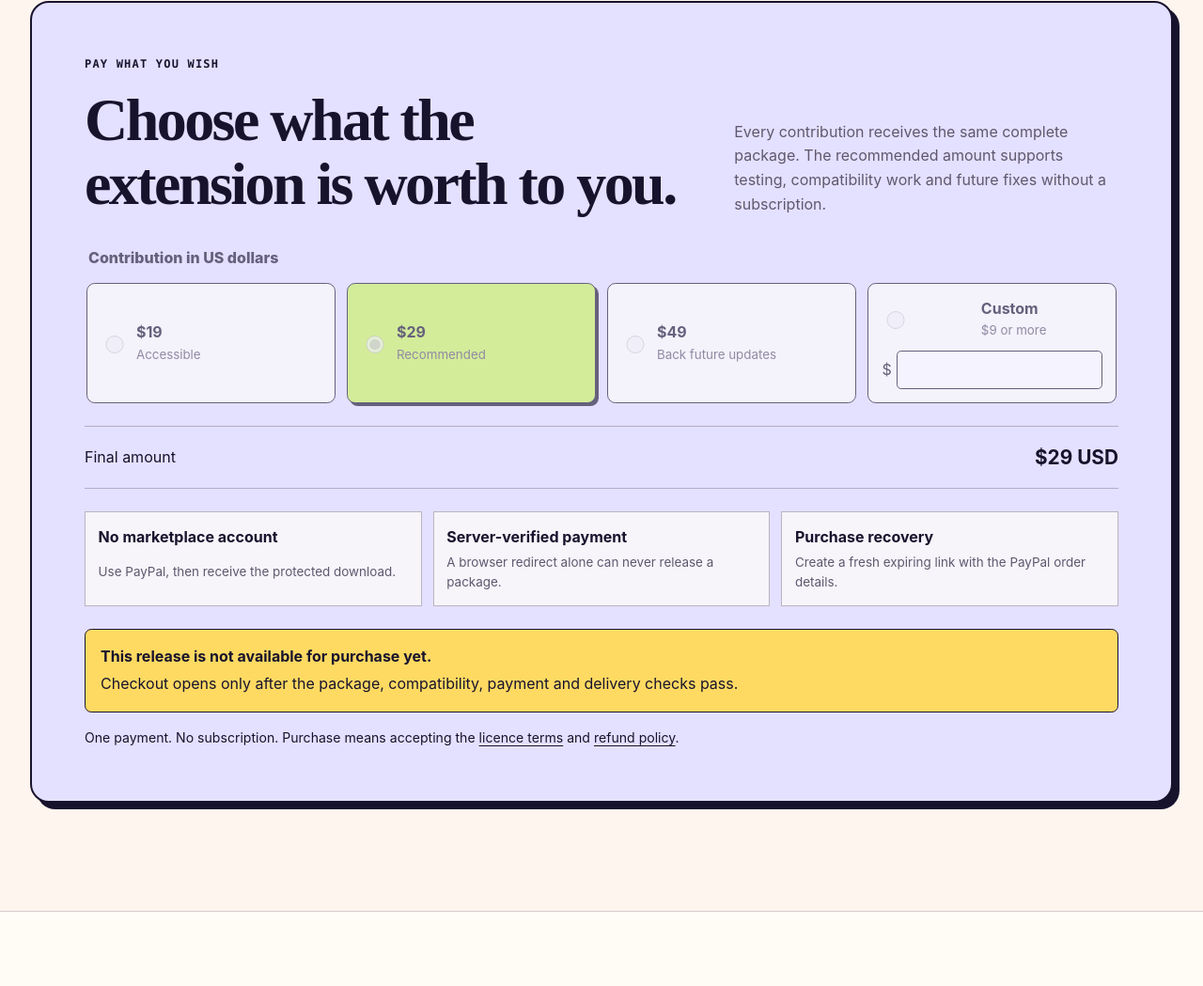
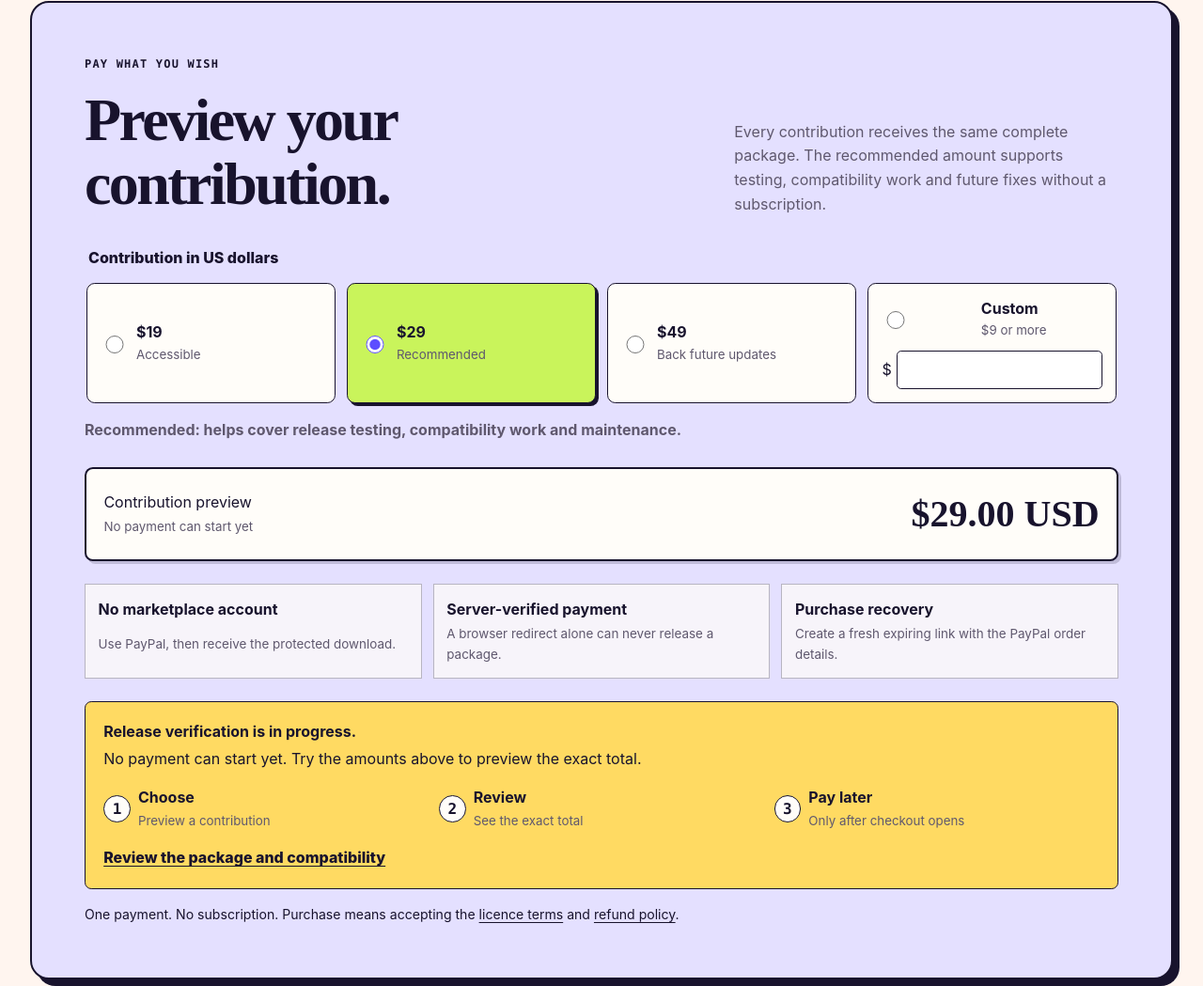
Before and after one commit to pH7Software/website, an Astro site: page /marketplace/community-events-mini in a window 1280 px wide. Shown: the part 2036-3085 px from the top of the page at 94% size. Built offline with nearby package versions, Linux system fonts and the light colour scheme; Astro itself is replaced by a stand-in of ours.

Commit message:
Make paused marketplace pricing genuinely interactive

```diff
--- a/src/components/MarketplaceCheckout.astro
+++ b/src/components/MarketplaceCheckout.astro
@@ -1,7 +1,7 @@
 ---
 import type { MarketplaceProduct } from "../data/marketplace";
 import { marketplace } from "../data/marketplace";
-import { contributionLabel, formatUsd } from "../lib/marketplace.mjs";
+import { contributionLabel, contributionMessage, formatUsd } from "../lib/marketplace.mjs";
 
 type Props = {
   product: MarketplaceProduct;
@@ -20,12 +20,15 @@ const checkoutAvailable = marketplace.checkout.enabled
   data-product-id={product.id}
   data-product-version={product.version}
   data-minimum={product.pricing.minimum}
+  data-suggested={product.pricing.suggested}
   data-api-origin={marketplace.checkout.apiOrigin}
 >
   <div class="checkout-heading">
     <div>
       <p class="eyebrow">Pay what you wish</p>
-      <h2 id="checkout-title">Choose what the extension is worth to you.</h2>
+      <h2 id="checkout-title">
+        {checkoutAvailable ? "Choose what the extension is worth to you." : "Preview your contribution."}
+      </h2>
     </div>
     <p>
       Every contribution receives the same complete package. The recommended amount
@@ -34,7 +37,7 @@ const checkoutAvailable = marketplace.checkout.enabled
   </div>
 
   <form class="contribution-form">
-    <fieldset disabled={!checkoutAvailable}>
+    <fieldset aria-describedby="contribution-feedback">
       <legend>Contribution in US dollars</legend>
       <div class="contribution-options">
         {product.pricing.options.map((amount) => (
@@ -72,8 +75,19 @@ const checkoutAvailable = marketplace.checkout.enabled
       </div>
     </fieldset>
 
+    <p id="contribution-feedback" class="contribution-feedback" data-contribution-message aria-live="polite">
+      {contributionMessage({
+        amount: product.pricing.suggested,
+        minimum: product.pricing.minimum,
+        suggested: product.pricing.suggested,
+      })}
+    </p>
+
     <div class="checkout-summary" aria-live="polite">
-      <p>Final amount</p>
+      <div>
+        <p>{checkoutAvailable ? "Final amount" : "Contribution preview"}</p>
+        <small>{checkoutAvailable ? "Confirmed again by PayPal" : "No payment can start yet"}</small>
+      </div>
       <strong data-final-amount>{formatUsd(product.pricing.suggested)} USD</strong>
     </div>
 
@@ -89,9 +103,17 @@ const checkoutAvailable = marketplace.checkout.enabled
         <paypal-button hidden></paypal-button>
       </>
     ) : (
-      <div class="checkout-paused" role="status">
-        <strong>This release is not available for purchase yet.</strong>
-        <span>Checkout opens only after the package, compatibility, payment and delivery checks pass.</span>
+      <div id="release-status" class="checkout-paused">
+        <div role="status">
+          <strong>Release verification is in progress.</strong>
+          <span>No payment can start yet. Try the amounts above to preview the exact total.</span>
+        </div>
+        <ol class="release-steps">
+          <li><span>1</span><strong>Choose</strong><small>Preview a contribution</small></li>
+          <li><span>2</span><strong>Review</strong><small>See the exact total</small></li>
+          <li><span>3</span><strong>Pay later</strong><small>Only after checkout opens</small></li>
+        </ol>
+        <a href="#package-title">Review the package and compatibility</a>
       </div>
     )}
 
@@ -131,8 +153,6 @@ const checkoutAvailable = marketplace.checkout.enabled
 
   fieldset { padding: 0; border: 0; }
   legend { margin-bottom: 0.8rem; font-weight: 800; }
-  fieldset:disabled { opacity: 0.62; }
-
   .contribution-options {
     display: grid;
     grid-template-columns: repeat(4, minmax(0, 1fr));
@@ -149,7 +169,12 @@ const checkoutAvailable = marketplace.checkout.enabled
     border: 1px solid var(--ink);
     border-radius: 0.55rem;
     background: var(--paper-strong);
+    cursor: pointer;
+    transition: transform 150ms ease, background-color 150ms ease, box-shadow 150ms ease;
   }
+
+  .contribution-option:hover { transform: translateY(-2px); }
+  .contribution-option:focus-within { outline: 3px solid var(--coral); outline-offset: 3px; }
 
   .contribution-option:has(input:checked) {
     background: var(--lime);
@@ -159,6 +184,13 @@ const checkoutAvailable = marketplace.checkout.enabled
   .contribution-option > span:not(.custom-amount) { display: grid; }
   .contribution-option small { color: var(--ink-soft); }
   .contribution-option input[type="radio"] { width: 1.2rem; height: 1.2rem; accent-color: var(--blue); }
+
+  .contribution-feedback {
+    min-height: 1.75rem;
+    margin: 1rem 0 0;
+    color: var(--ink-soft);
+    font-weight: 700;
+  }
 
   .contribution-custom { grid-template-columns: auto auto; }
   .custom-amount {
@@ -184,12 +216,16 @@ const checkoutAvailable = marketplace.checkout.enabled
     justify-content: space-between;
     gap: 1rem;
     margin-block: 1.5rem;
-    padding-block: 1rem;
-    border-block: 1px solid color-mix(in srgb, var(--ink) 25%, transparent);
+    padding: 1rem 1.15rem;
+    border: 2px solid var(--ink);
+    border-radius: 0.55rem;
+    background: var(--paper-strong);
+    box-shadow: 3px 3px 0 color-mix(in srgb, var(--ink) 18%, transparent);
   }
 
   .checkout-summary p { margin-bottom: 0; }
-  .checkout-summary strong { font-size: 1.3rem; }
+  .checkout-summary small { display: block; margin-top: 0.15rem; color: var(--ink-soft); }
+  .checkout-summary strong { font-family: var(--serif); font-size: clamp(1.65rem, 4vw, 2.5rem); }
 
   .checkout-assurances {
     display: grid;
@@ -208,12 +244,41 @@ const checkoutAvailable = marketplace.checkout.enabled
 
   .checkout-paused {
     display: grid;
-    gap: 0.2rem;
-    padding: 1rem;
+    gap: 1rem;
+    padding: 1.2rem;
     border: 1px solid var(--ink);
     border-radius: 0.45rem;
     background: var(--yellow);
   }
+  .checkout-paused > div { display: grid; gap: 0.2rem; }
+  .checkout-paused > a { width: fit-content; font-weight: 800; }
+  .release-steps {
+    display: grid;
+    grid-template-columns: repeat(3, minmax(0, 1fr));
+    gap: 0.65rem;
+    margin: 0;
+    padding: 0;
+    list-style: none;
+  }
+  .release-steps li {
+    display: grid;
+    grid-template-columns: auto 1fr;
+    gap: 0.05rem 0.5rem;
+    align-items: center;
+  }
+  .release-steps li > span {
+    display: grid;
+    grid-row: 1 / span 2;
+    place-items: center;
+    width: 1.8rem;
+    height: 1.8rem;
+    border: 1px solid var(--ink);
+    border-radius: 50%;
+    background: var(--paper-strong);
+    font-family: var(--mono);
+    font-weight: 800;
+  }
+  .release-steps small { color: var(--ink-soft); }
 
   .checkout-terms,
   .checkout-status { margin: 1rem 0 0; font-size: 0.88rem; }
@@ -230,9 +295,16 @@ const checkoutAvailable = marketplace.checkout.enabled
     .checkout-heading { grid-template-columns: 1fr; }
     .contribution-options { grid-template-columns: repeat(2, minmax(0, 1fr)); }
     .checkout-assurances { grid-template-columns: 1fr; }
+    .release-steps { grid-template-columns: 1fr; }
   }
 
   @media (max-width: 480px) {
     .contribution-options { grid-template-columns: 1fr; }
+    .checkout-summary { align-items: flex-start; }
+  }
+
+  @media (prefers-reduced-motion: reduce) {
+    .contribution-option { transition: none; }
+    .contribution-option:hover { transform: none; }
   }
 </style>
--- a/src/scripts/marketplace-checkout.ts
+++ b/src/scripts/marketplace-checkout.ts
@@ -1,6 +1,6 @@
 export {};
 
-import { normalizeUsdAmount, parseUsdCents } from "../lib/marketplace.mjs";
+import { contributionMessage, normalizeUsdAmount, parseUsdCents } from "../lib/marketplace.mjs";
 
 type MarketplaceApiConfig = {
   enabled: boolean;
@@ -35,12 +35,15 @@ declare global {
   }
 }
 
-const panel = document.querySelector<HTMLElement>("[data-marketplace-checkout='enabled']");
+const panel = document.querySelector<HTMLElement>("[data-marketplace-checkout]");
 const form = panel?.querySelector<HTMLFormElement>(".contribution-form");
 const statusMessage = panel?.querySelector<HTMLElement>("[data-checkout-status]");
 const result = panel?.querySelector<HTMLElement>("[data-checkout-result]");
 const finalAmount = panel?.querySelector<HTMLElement>("[data-final-amount]");
+const contributionFeedback = panel?.querySelector<HTMLElement>("[data-contribution-message]");
+const checkoutAvailable = panel?.dataset.marketplaceCheckout === "enabled";
 const minimum = Number(panel?.dataset.minimum ?? "0");
+const suggested = Number(panel?.dataset.suggested ?? "0");
 const minimumCents = parseUsdCents(minimum);
 
 const selectedAmount = () => {
@@ -61,6 +64,9 @@ const showStatus = (message: string) => {
 const updateAmount = () => {
   const amount = selectedAmount();
   if (finalAmount) finalAmount.textContent = amount ? `$${amount} USD` : "Choose an amount";
+  if (contributionFeedback) {
+    contributionFeedback.textContent = contributionMessage({ amount: amount ?? "", minimum, suggested });
+  }
 };
 
 const loadPayPal = async (environment: MarketplaceApiConfig["environment"]) => {
@@ -95,10 +101,20 @@ const requestJson = async (url: string, options?: RequestInit) => {
 };
 
 form?.addEventListener("change", updateAmount);
-form?.addEventListener("input", updateAmount);
+form?.addEventListener("input", (event) => {
+  if (event.target instanceof HTMLInputElement && event.target.name === "customAmount") {
+    const customOption = form.querySelector<HTMLInputElement>("input[name='contribution'][value='custom']");
+    if (customOption) customOption.checked = true;
+  }
+  updateAmount();
+});
 
 form?.addEventListener("submit", async (event) => {
   event.preventDefault();
+  if (!checkoutAvailable) {
+    showStatus("Checkout is still in release verification. No payment was started.");
+    return;
+  }
   const amount = selectedAmount();
   const amountCents = amount === null ? null : parseUsdCents(amount);
   if (amountCents === null || minimumCents === null || amountCents < minimumCents) {
```
Also changed, not shown: scripts/marketplace.test.mjs (+10 -0 lines), src/lib/marketplace.d.mts, src/lib/marketplace.mjs.
